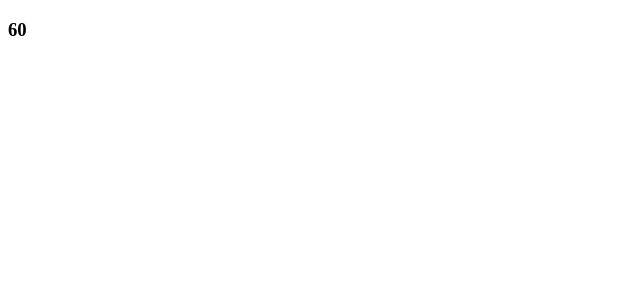
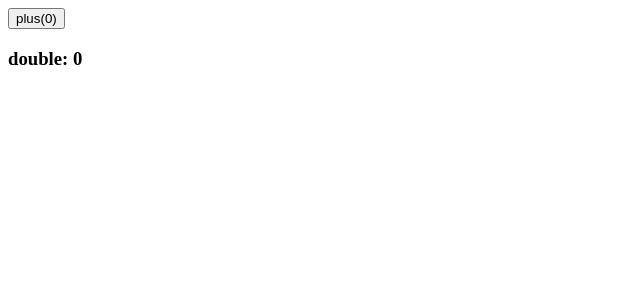
Before and after one commit to wangkaiwd/react-project, a React (Create React App) app: page / in a window 1280 px wide. Shown: the top 300 px of the page, without its empty margins (0-640 px from the left). Built offline with nearby package versions, Linux system fonts and the light colour scheme.

Commit message:
feat: hooks组件中使用memo,useMemo,useCallback

```diff
--- a/src/App.tsx
+++ b/src/App.tsx
@@ -1,10 +1,11 @@
-import React, { Component, createContext, lazy, Suspense } from 'react';
+import React, { Component, createContext, lazy, Suspense, useCallback, useState } from 'react';
 
 const ContextDemo = lazy(() => import(/* webpackChunkName: "contextDemo" */'./ContextDemo'));
 const MemoDemo = lazy(() => import(/* webpackChunkName: "memoDemo" */ './MemoDemo'));
 const UseStateDemo = lazy(() => import(/* webpackChunkName: "useStateDemo" */'./UseStateDemo'));
 const UseEffectDemo = lazy(() => import(/* webpackChunkName: "useEffectDemo" */'./UseEffectDemo'));
 const UseContextDemo = lazy(() => import(/* webpackChunkName: "UseContextDemo" */'./UseContextDemo'));
+const UseMemoDemo = lazy(() => import(/* webpackChunkName: "UseContextDemo" */'./UseMemoDemo'));
 
 // const App: React.FC = () => {
 //   return (
@@ -61,11 +62,24 @@ interface AppProps {
 // }
 export const CountContext = createContext(0);
 const App: React.FC = () => {
+  const [count, setCount] = useState(0);
+  // 这样依旧会在每次更新App组件的时候，重新创建函数，会导致使用类似于shouldComponentUpdate进行性能优化的子组件每次都更新
+  // const onClick = () => {
+  //   console.log('click');
+  // };
+  const onClick = useCallback(() => {
+    console.log('click');
+  }, []);
+  const onPlus = () => {
+    setCount(count + 1);
+  };
   return (
     <div>
       <CountContext.Provider value={60}>
+        <button onClick={onPlus}>plus({count})</button>
         <Suspense fallback={<div>loading...</div>}>
-          <UseContextDemo/>
+          {/*<UseContextDemo/>*/}
+          <UseMemoDemo onClick={onClick}/>
         </Suspense>
       </CountContext.Provider>
     </div>
--- /dev/null
+++ b/src/UseMemoDemo.tsx
@@ -0,0 +1,25 @@
+import React, { memo, useMemo } from 'react';
+
+interface Props {
+  count?: number;
+  onClick?: () => void
+}
+
+// memo: 对传入的内容进行浅比较
+const UseMemoDemo: React.FC<Props> = memo(({ count = 0, onClick }) => {
+  console.log('useMemo update');
+  // 只会在依赖项发生变化的时候才会执行，并且返回值可以应用到组件中
+  const double = useMemo(() => {
+    return count * 2;
+  }, [count % 3 === 0]);
+  return (
+    <h3 onClick={onClick}>
+      double: {double}
+    </h3>
+  );
+});
+export default UseMemoDemo;
+UseMemoDemo.defaultProps = {
+  count: 0,
+  onClick: () => {}
+};
```
